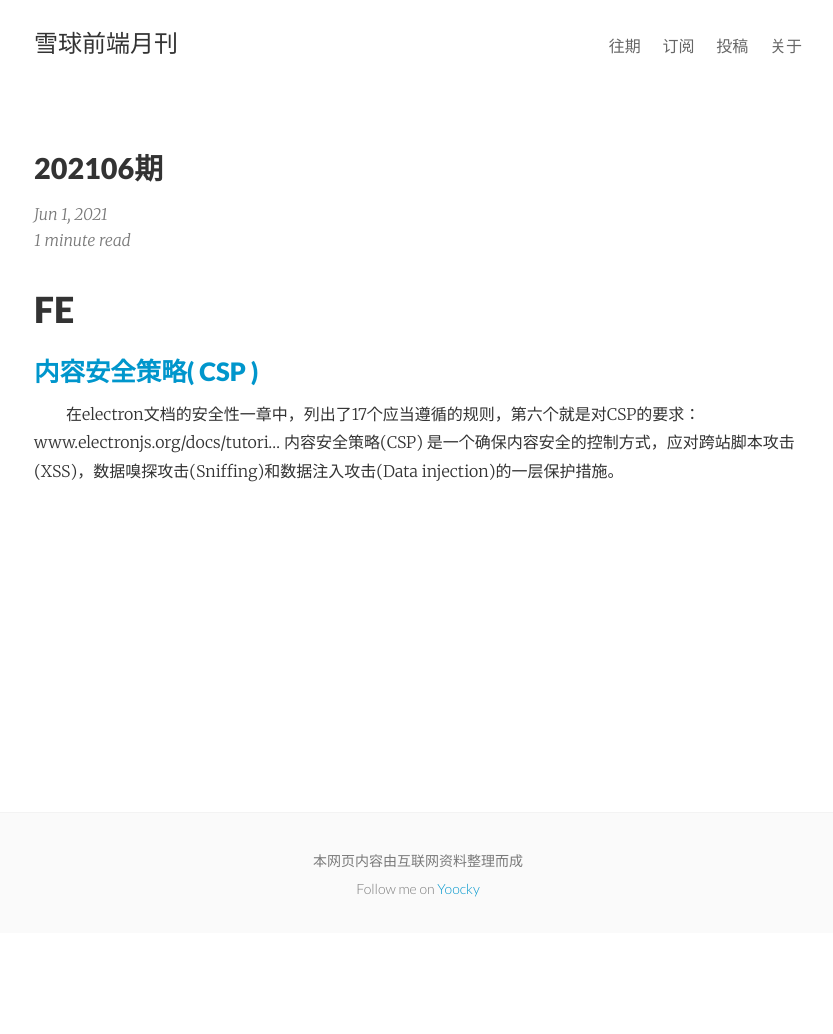
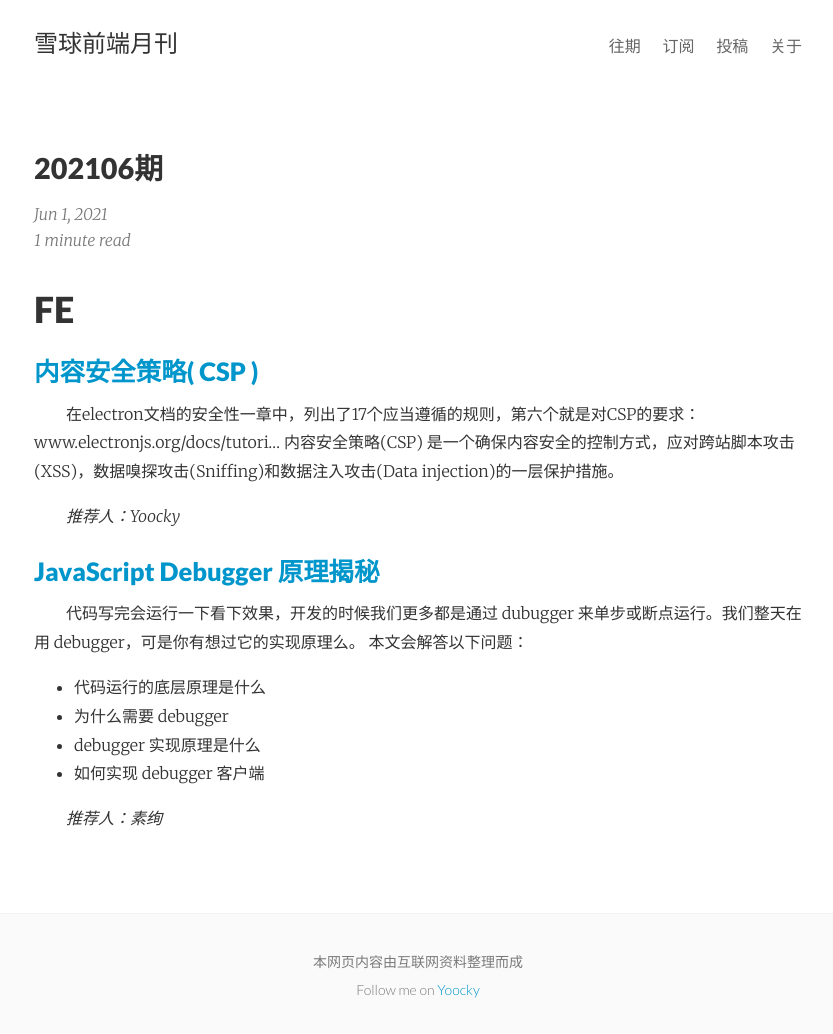
Before and after one commit to yoocky/monthly, a Jekyll site: the page built from _posts/2021-06-01-202106期.md, in a window 1280 px wide. Shown: the whole page, without its empty margins (222-1055 px from the left). Built offline with Jekyll 4.4.1, drawn with Linux system fonts in a browser that asks for light colours; before the commit the page ends 933 px from its top, so only the background shows below that.

Commit message:
feat(post): add 1

```diff
--- a/_posts/2021-06-01-202106期.md
+++ b/_posts/2021-06-01-202106期.md
@@ -13,3 +13,18 @@ categories: F2E
 
 在electron文档的安全性一章中，列出了17个应当遵循的规则，第六个就是对CSP的要求：www.electronjs.org/docs/tutori…
 内容安全策略(CSP) 是一个确保内容安全的控制方式，应对跨站脚本攻击(XSS)，数据嗅探攻击(Sniffing)和数据注入攻击(Data injection)的一层保护措施。
+
+*推荐人：Yoocky*
+
+#### [JavaScript Debugger 原理揭秘](JavaScript Debugger 原理揭秘)
+
+代码写完会运行一下看下效果，开发的时候我们更多都是通过 dubugger 来单步或断点运行。我们整天在用 debugger，可是你有想过它的实现原理么。
+本文会解答以下问题：
+
+* 代码运行的底层原理是什么
+* 为什么需要 debugger
+* debugger 实现原理是什么
+* 如何实现 debugger 客户端
+
+
+*推荐人：素绚*
```
